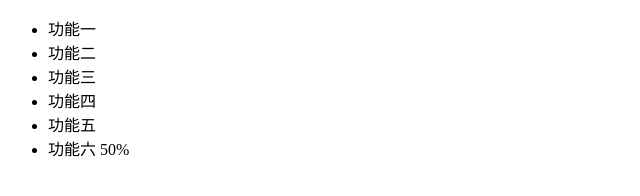
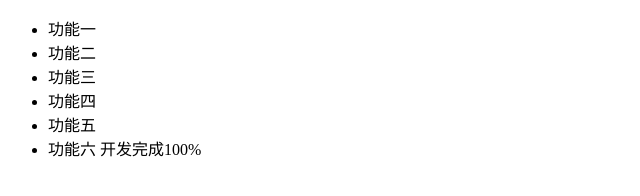
Before and after one commit to gdlwolf/project_test_01, a plain HTML site: page index.htm in a window 1280 px wide. Shown: the whole page, without its empty margins (0-640 px from the left). Drawn offline with Linux system fonts and the light colour scheme.

Commit message:
功能六 开发完毕 100%

```diff
--- a/index.htm
+++ b/index.htm
@@ -12,7 +12,7 @@
         <li>功能三</li>
         <li>功能四</li>
         <li>功能五</li>
-        <li>功能六 50% </li>
+        <li>功能六 开发完成100% </li>
     </ul>
 </body>
 </html>
```
